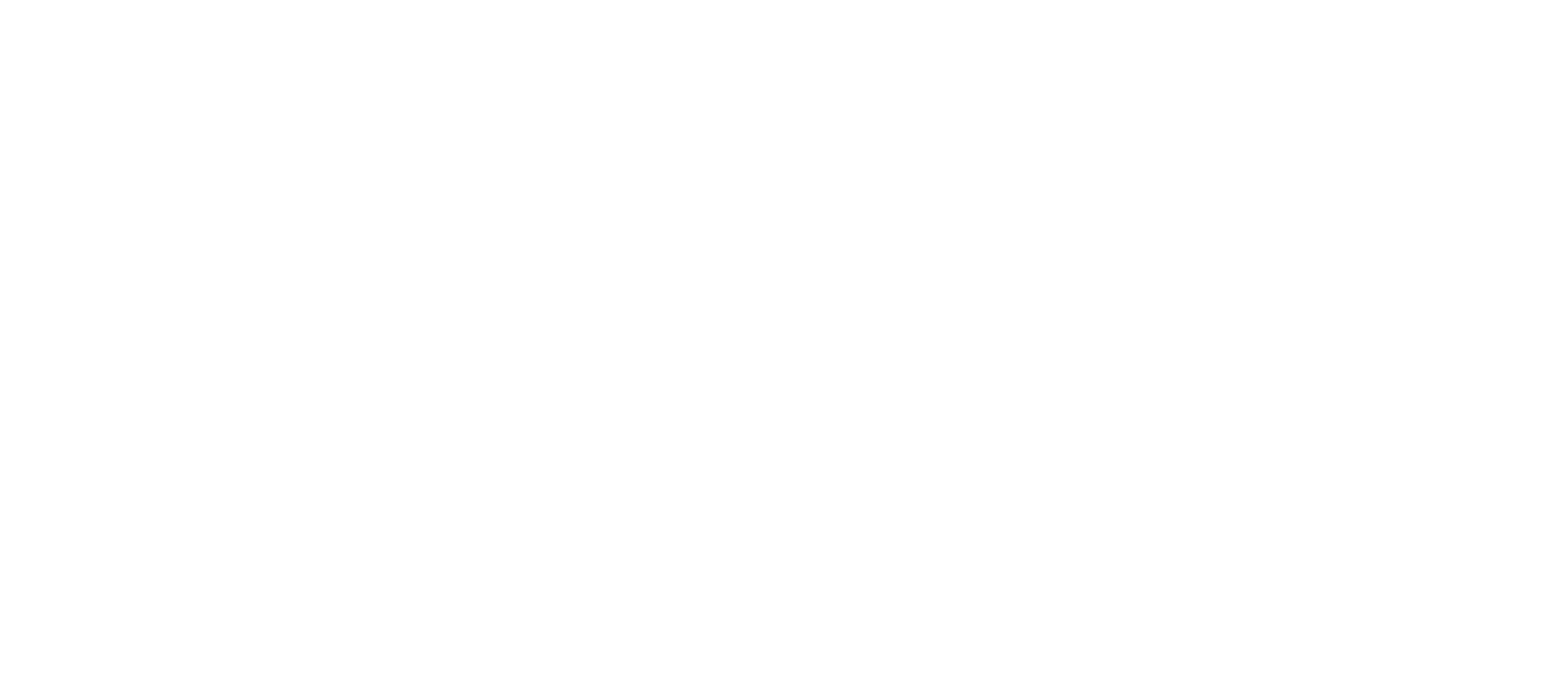
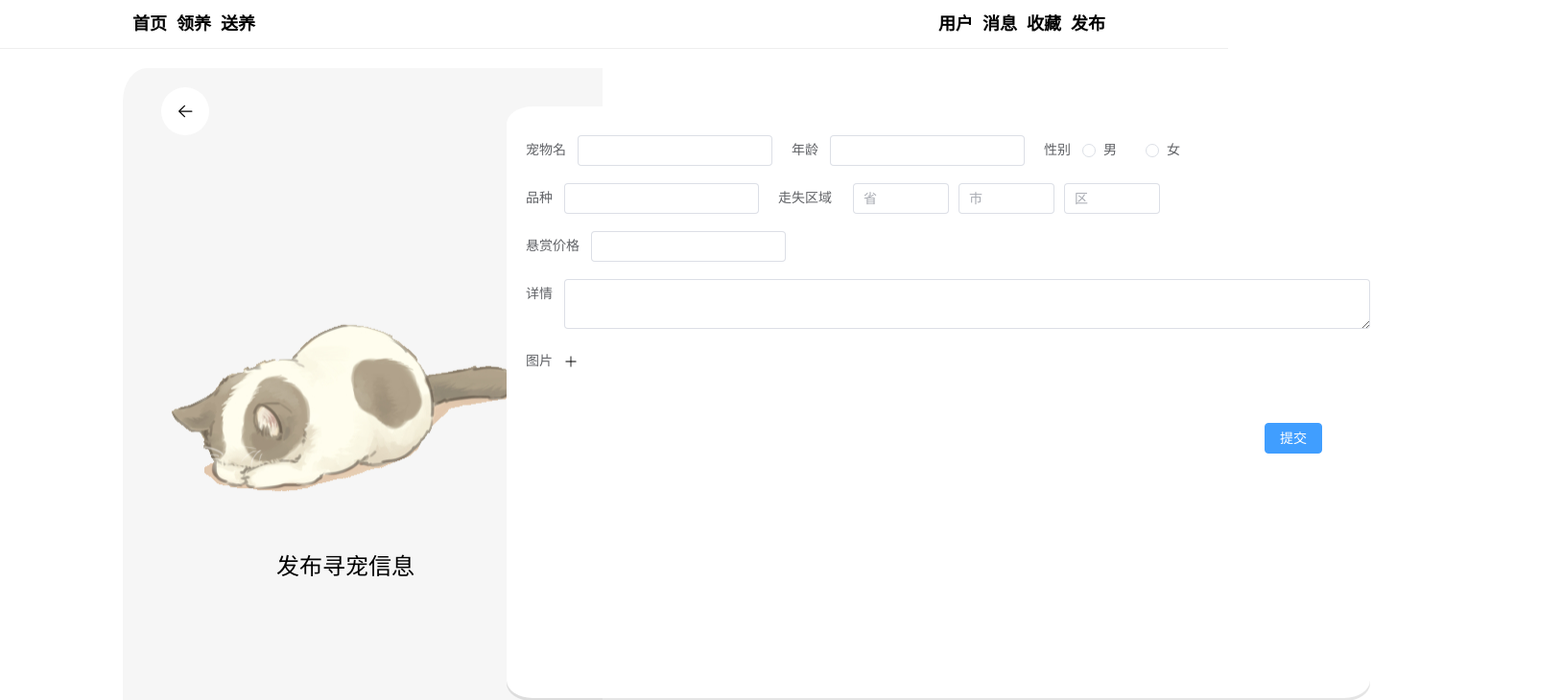
Before and after one commit to LinliR/pet, a Vue app: page /findCommit in a window 1280 px wide. Before the commit this address had no page. Shown: the top 730 px of the page at 96% size, 1628 px wide, since content can reach past the window. Built offline with nearby package versions, Linux system fonts and the light colour scheme.

Commit message:
发布部分更改

```diff
--- /dev/null
+++ b/src/components/user/publish/adoptCommit.vue
@@ -0,0 +1,113 @@
+<script setup>
+
+</script>
+
+<template>
+  <div class="content-opera">
+    <div class="content-card radius" style="height: 400px;">
+      <div class="content-left">
+        <div class="operation">
+          <div class="back" @click="backFun">
+            <el-icon class="back-icon">
+              <Back/>
+            </el-icon>
+          </div>
+          <img src="../../../assert/images/adopterForm.jpg" class="operation-img">
+          <div class="operation-font">发布宠物信息</div>
+        </div>
+
+      </div>
+      <div class="content-right">
+        <adopt-form></adopt-form>
+      </div>
+    </div>
+  </div>
+</template>
+
+<script>
+import AdoptForm from "@/components/user/publish/formFile/adoptForm.vue";
+
+export default {
+  name: "adoptCommit",
+  components: {
+    AdoptForm,
+  },
+  methods: {
+    backFun: function () {
+      this.$router.push({path: "publish"});
+    }
+  }
+}
+</script>
+
+<style scoped>
+.content-opera {
+  margin-left: 10%;
+}
+
+.content-card {
+  width: 1500px;
+  height: 700px;
+  position: relative;
+}
+
+.content-left {
+  border-top-left-radius: 5%;
+  border-bottom-left-radius: 5%;
+  width: 500px;
+  height: 700px;
+  background: #FFF1DA;
+  float: left;
+}
+
+.content-right {
+  width: 900px;
+  height: 617px;
+  display: inline-block;
+  position: relative;
+  background: white;
+  right: 100px;
+  top: 40px;
+  border-radius: 3%;
+  box-shadow: 0 0 rgba(0, 0, 0, 0.1), 0em 0.2em rgba(0, 0, 0, 0.1);
+}
+
+.back {
+  width: 50px;
+  height: 50px;
+  background: white;
+  border-radius: 50%;
+  color: #000;
+  text-align: center;
+  line-height: 56px;
+  font-size: 20px;
+  cursor: pointer;
+  position: absolute;
+  top: 20px;
+}
+
+.operation {
+  height: 300px;
+  display: inline-block;
+  width: 450px;
+  color: #fff;
+  margin-top: 200px;
+  margin-left: 40px;
+}
+
+.operation-img {
+  width: 400px;
+  height: 300px;
+  float: left;
+}
+
+.operation-font {
+  display: inline-block;
+  position: relative;
+  //top: 250px;
+  left: 120px;
+  //right: 220px;
+  font-size: 24px;
+  color: black;
+}
+</style>
--- /dev/null
+++ b/src/components/user/publish/findCommit.vue
@@ -0,0 +1,113 @@
+<script setup>
+
+</script>
+
+<template>
+  <div class="content-opera">
+    <div class="content-card radius" style="height: 400px;">
+      <div class="content-left">
+        <div class="operation">
+          <div class="back" @click="backFun">
+            <el-icon class="back-icon">
+              <Back/>
+            </el-icon>
+          </div>
+          <img src="../../../assert/images/findForm.png" class="operation-img">
+          <div class="operation-font">发布寻宠信息</div>
+        </div>
+
+      </div>
+      <div class="content-right">
+        <find-from></find-from>
+      </div>
+    </div>
+  </div>
+</template>
+
+<script>
+import findFrom from "@/components/user/publish/formFile/findFrom.vue";
+
+export default {
+  name: "findCommit",
+  components: {
+    findFrom,
+  },
+  methods: {
+    backFun: function () {
+      this.$router.push({path: "publish"});
+    }
+  }
+}
+</script>
+
+<style scoped>
+.content-opera {
+  margin-left: 10%;
+}
+
+.content-card {
+  width: 1500px;
+  height: 700px;
+  position: relative;
+}
+
+.content-left {
+  border-top-left-radius: 5%;
+  border-bottom-left-radius: 5%;
+  width: 500px;
+  height: 700px;
+  background: #F6F6F6;
+  float: left;
+}
+
+.content-right {
+  width: 900px;
+  height: 617px;
+  display: inline-block;
+  position: relative;
+  background: white;
+  right: 100px;
+  top: 40px;
+  border-radius: 3%;
+  box-shadow: 0 0 rgba(0, 0, 0, 0.1), 0em 0.2em rgba(0, 0, 0, 0.1);
+}
+
+.back {
+  width: 50px;
+  height: 50px;
+  background: white;
+  border-radius: 50%;
+  color: #000;
+  text-align: center;
+  line-height: 56px;
+  font-size: 20px;
+  cursor: pointer;
+  position: absolute;
+  top: 20px;
+}
+
+.operation {
+  height: 300px;
+  display: inline-block;
+  width: 450px;
+  color: #fff;
+  margin-top: 200px;
+  margin-left: 40px;
+}
+
+.operation-img {
+  width: 400px;
+  height: 300px;
+  float: left;
+}
+
+.operation-font {
+  display: inline-block;
+  position: relative;
+  //top: 250px;
+  left: 120px;
+  //right: 220px;
+  font-size: 24px;
+  color: black;
+}
+</style>
--- a/src/components/user/publish/formFile/findFrom.vue
+++ b/src/components/user/publish/formFile/findFrom.vue
@@ -1,34 +1,49 @@
 
 <template>
-  <el-form :model="formData">
+  <el-form :model="formData" style="margin-left:20px;margin-top: 30px;">
 
+    <el-form-item>
       <el-form-item label="宠物名">
         <el-input v-model="formData.name" />
       </el-form-item>
-    <el-form-item label="年龄">
+      <el-form-item label="年龄" style="margin-left: 20px;">
         <el-input v-model="formData.age" />
       </el-form-item>
-    <el-form-item label="性别">
+
+      <el-form-item label="性别" style="margin-left: 20px;">
         <el-radio-group v-model="formData.sex">
           <el-radio value="man">男</el-radio>
           <el-radio value="woman">女</el-radio>
         </el-radio-group>
       </el-form-item>
+    </el-form-item>
+
+    <el-form-item>
       <el-form-item label="品种">
         <el-input v-model="formData.age" />
       </el-form-item>
-    <el-form-item label="走失区域">
+      <el-form-item label="走失区域" style="margin-left: 20px;">
+        <el-input style="margin-left: 10px; width: 100px" v-model="formData.age" placeholder="省"/>
+        <el-input style="margin-left: 10px; width: 100px" v-model="formData.age" placeholder="市"/>
+        <el-input style="margin-left: 10px; width: 100px" v-model="formData.age" placeholder="区"/>
+      </el-form-item>
+    </el-form-item>
+
+    <el-form-item>
+      <el-form-item label="悬赏价格">
         <el-input v-model="formData.age" />
       </el-form-item>
-    <el-form-item label="悬赏价格">
-      <el-input v-model="formData.age" />
     </el-form-item>
 
     <el-form-item label="详情">
       <el-input type="textarea" v-model="formData.age" />
     </el-form-item>
 
-    <el-form-item >
+    <el-form-item label="图片">
+      <el-icon><Plus /></el-icon>
+    </el-form-item>
+
+    <el-form-item style="float: right;margin-right: 50px;margin-top: 30px;">
       <el-button type="primary">提交</el-button>
     </el-form-item>
 
--- a/src/components/user/publish/publish.vue
+++ b/src/components/user/publish/publish.vue
@@ -1,27 +1,23 @@
 <template>
+  <div class="content-opera">
+    <div class="operation" @click="adoptClickFun">
+      <img src="../../../assert/images/adopterForm.jpg" class="operation-img">
+      <div class="operation-font">收养</div>
+    </div>
+    <div class="operation" @click="findClickFun">
+      <img src="../../../assert/images/findForm.png" class="operation-img">
+      <div class="operation-font">寻宠</div>
+    </div>
+  </div>
+  <div class="content" style="text-align:center">
+        <div style="margin-top: 30px;font-size: 32px">
+          发布你感兴趣的内容...
+        </div>
+  </div>
+
+
 <!--  <div class="content-opera">-->
-<!--    <div class="operation" @click="adoptClickFun">-->
-<!--      <img src="../../../assert/images/adopterForm.jpg" class="operation-img">-->
-<!--      <div class="operation-font">收养</div>-->
-<!--    </div>-->
-<!--    <div class="operation" @click="findClickFun">-->
-<!--      <img src="../../../assert/images/findForm.jpg" class="operation-img">-->
-<!--      <div class="operation-font">寻宠</div>-->
-<!--    </div>-->
-<!--  </div>-->
-<!--  <div class="content from-div">-->
-<!--    <div v-if="adoptFormFlag === false && findFlag === false">-->
-<!--      发布你感兴趣的内容...-->
-<!--    </div>-->
-<!--    <div v-if="adoptFormFlag === true">-->
-<!--      <adopt-form></adopt-form>-->
-<!--    </div>-->
-<!--    <div v-if="findFlag === true">-->
-<!--      <find-from></find-from>-->
-<!--    </div>-->
-<!--  </div>-->
-  <div class="content-opera">
-        <div class="content-card radius" style="height: 400px;">
+<!--        <div class="content-card radius" style="height: 400px;">-->
 <!--          <div class="content-left-other" style="height: 400px;">-->
 <!--            <img src="../../../assert/images/1.jpg" height="200px" width="320px" style="margin-top: 40px;margin-left: 90px;"/>-->
 <!--            <div style="margin-top: 10px;margin-left: 90px;">-->
@@ -47,33 +43,20 @@
 <!--              <el-input type="textarea" style="width: 400px;height: 300px;"> </el-input>-->
 <!--              <el-button type="primary" style="margin-left: 340px;">提交</el-button>-->
 <!--            </div>-->
+<!--          </div>-->
+<!--  </div>-->
 
-
-
-<!--          </div>-->
-
-          <div class="content-left">
-            <div class="operation" @click="adoptClickFun">
-              <img src="../../../assert/images/adopterForm.jpg" class="operation-img">
-              <div class="operation-font">发布宠物信息</div>
-            </div>
-
-          </div>
-          <div class="content-right">
-            <adopt-form></adopt-form>
-          </div>
-        </div>
-  </div>
 </template>
 
 <script>
-import AdoptForm from "@/components/user/publish/formFile/adoptForm.vue";
-import FindFrom from "@/components/user/publish/formFile/findFrom.vue";
+import AdoptCommit from "@/components/user/publish/adoptCommit.vue";
 
 export default {
+  // eslint-disable-next-line vue/multi-word-component-names
+  name:'publish',
   components: {
-    FindFrom,
-    AdoptForm,
+    // eslint-disable-next-line vue/no-unused-components
+    AdoptCommit,
   },
   data:function (){
     return{
@@ -83,12 +66,10 @@ export default {
   },
   methods:{
     adoptClickFun : function () {
-      this.adoptFormFlag = true;
-      this.findFlag = false;
+      this.$router.push("adoptCommit")
     },
     findClickFun : function () {
-      this.findFlag = true;
-      this.adoptFormFlag = false;
+      this.$router.push("findCommit")
     }
   },
 }
@@ -96,16 +77,15 @@ export default {
 
 <style scoped>
   .content-opera{
-    margin-left: 10%;
-
+    margin-left: 26%;
   }
   .operation{
     height: 300px;
     display: inline-block;
     width: 450px;
     color: #fff;
-    margin-top: 200px;
-    margin-left: 40px;
+    margin-top: 50px;
+    margin-left: 50px;
   }
   .content-card{
     width: 1500px;
@@ -141,7 +121,6 @@ export default {
     display: inline-block;
     position: relative;
     background: white;
-    //bottom: 170px;
     right: 100px;
     top: 40px;
     border-radius: 3%;
@@ -166,9 +145,8 @@ export default {
   .operation-font{
     display: inline-block;
     position: relative;
-    //top: 250px;
-    left: 120px;
-    //right: 220px;
+    right: 230px;
+    top: 250px;
     font-size: 24px;
     color: black;
   }
--- a/src/router/index.js
+++ b/src/router/index.js
@@ -55,6 +55,16 @@ const router = createRouter({
             },
           ]
         },
+        {
+          path :'/adoptCommit',
+          name:'adoptCommit',
+          component:()=>import("../components/user/publish/adoptCommit.vue"),
+        },
+        {
+          path :'/findCommit',
+          name:'findCommit',
+          component:()=>import("../components/user/publish/findCommit.vue"),
+        }
       ]
     },
     {
```
Also changed, not shown: src/assert/images/findForm.jpg (deleted), src/assert/images/findForm.png (added). Lines whose indentation alone changed are shown as unchanged.
